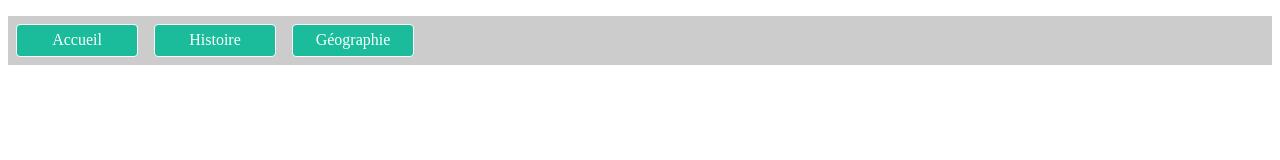
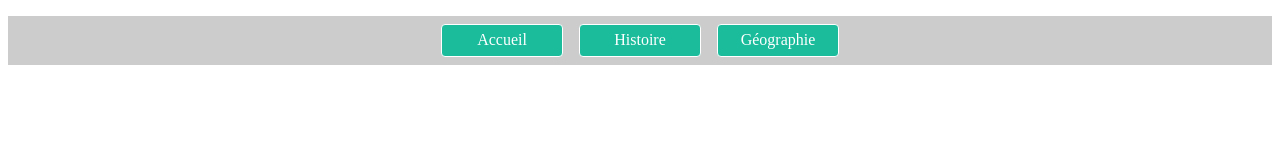
Before and after one commit to Eurin-lumen/html-css-tp, a plain HTML site: page navigation/index.html in a window 1280 px wide. Drawn offline with Linux system fonts and the light colour scheme.

Commit message:
Le positionnement avec Flexbox

```diff
--- a/navigation/style.css
+++ b/navigation/style.css
@@ -1,4 +1,4 @@
-/* Positionnement horizontale des liens */
+/*Alignement Horizontale des  liens */
 
 .menu {
     display: flex;
@@ -7,6 +7,17 @@
     /* Suppression des marges internes */
     background-color: #ccc;
     /* Ajout de la couleur d'arrière-plan */
+    justify-content: center/* Alignements des liens dans le menu */
+    /* Other possibilities
+    center,
+    flex-end,
+    space-around,
+    space-between,
+    space-evenly
+
+
+
+    */
 }
 
 .menu li {
```
